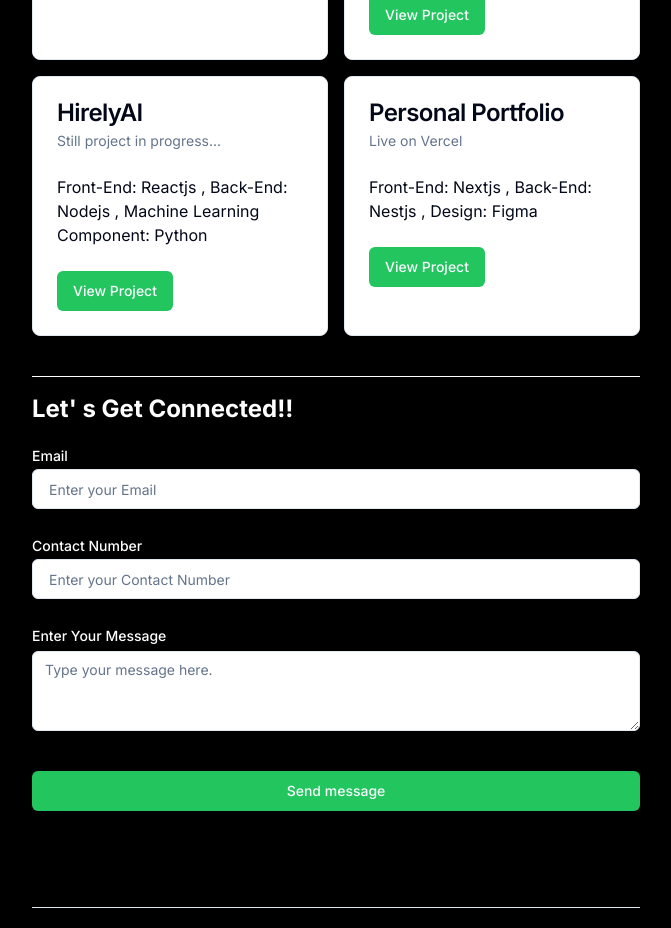
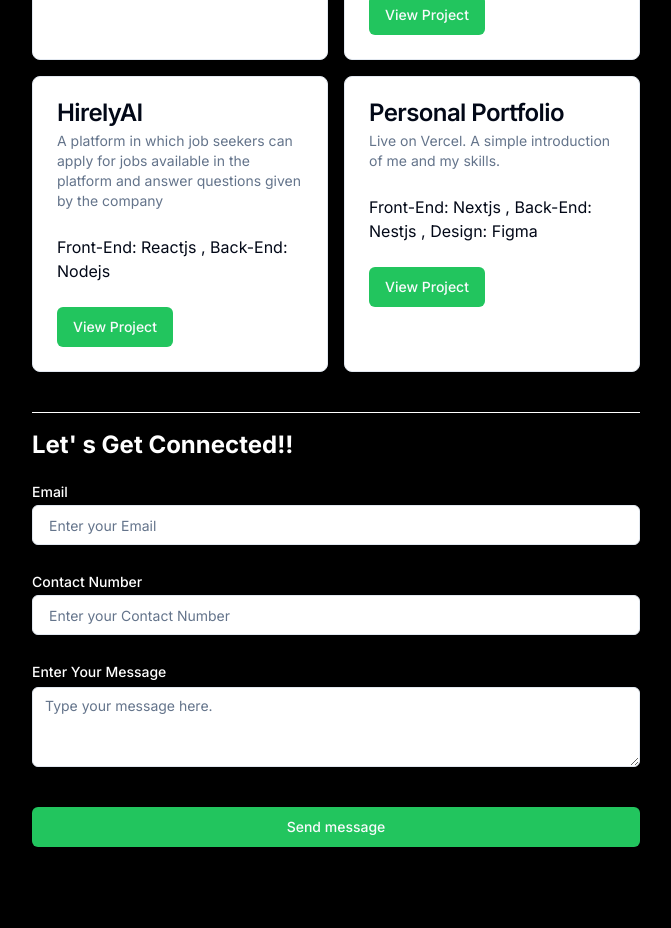
Before and after one commit to GlenPerera/Portfolio, a Next.js app: page / in a window 1280 px wide. Shown: the part 1200-2128 px from the top of the page, without its empty margins (304-975 px from the left). Built offline with nearby package versions, Linux system fonts and the light colour scheme.

Commit message:
New CV Updated

```diff
--- a/src/app/CV/page.tsx
+++ b/src/app/CV/page.tsx
@@ -3,7 +3,7 @@
 const Cv = () => {
   return (
     <div>
-      <iframe src="/CV.pdf" width="100%" height="800px" title="CV"></iframe>
+      <iframe src="/CV (2).pdf" width="100%" height="800px" title="CV"></iframe>
     </div>
   );
 };
--- a/src/app/Projects/page.tsx
+++ b/src/app/Projects/page.tsx
@@ -23,7 +23,7 @@
       Description:
         "A system developed to the customer to search properties available for sale, add to favourites and remove from favourites and advanced search using react tabs.",
       Language: "Done by using React",
-      Link: "https://github.com/jumangl/Rightmove-House-for-Sale",
+      Link: "https://rightmove-residence-sale.vercel.app/",
     },
     {
       Title: "Online Drum Player",
@@ -41,14 +41,16 @@
     },
     {
       Title: "HirelyAI",
-      Description: "Still project in progress...",
-      Language:
-        "Front-End: Reactjs\n, Back-End: Nodejs\n, Machine Learning Component: Python",
+      Description:
+        "A platform in which job seekers can apply for jobs available in the platform and answer questions given by the company",
+
+      Language: "Front-End: Reactjs\n, Back-End: Nodejs\n",
       Link: "",
     },
     {
       Title: "Personal Portfolio",
-      Description: "Live on Vercel",
+      Description:
+        "Live on Vercel.\n A simple introduction of me and my skills.",
       Language: "Front-End: Nextjs\n, Back-End: Nestjs\n, Design: Figma",
       Link: "glendev.vercel.app",
     },
```
Also changed, not shown: 2 other files (tests, documents, lock files or other folders).
